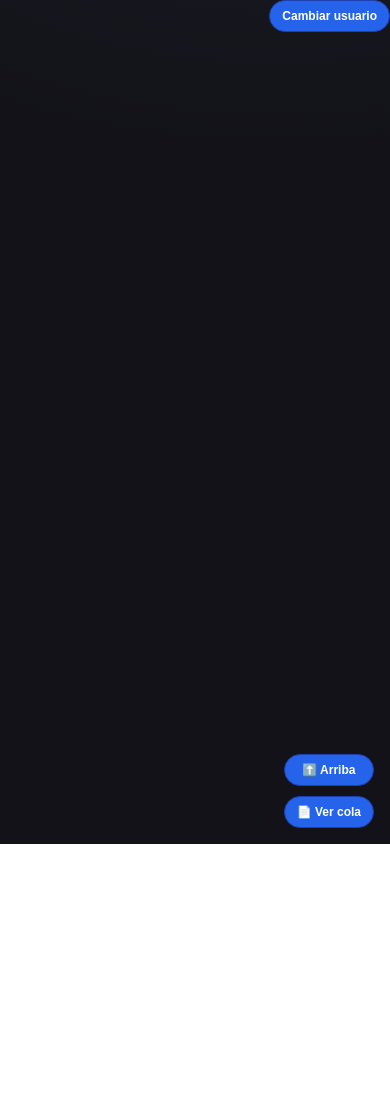
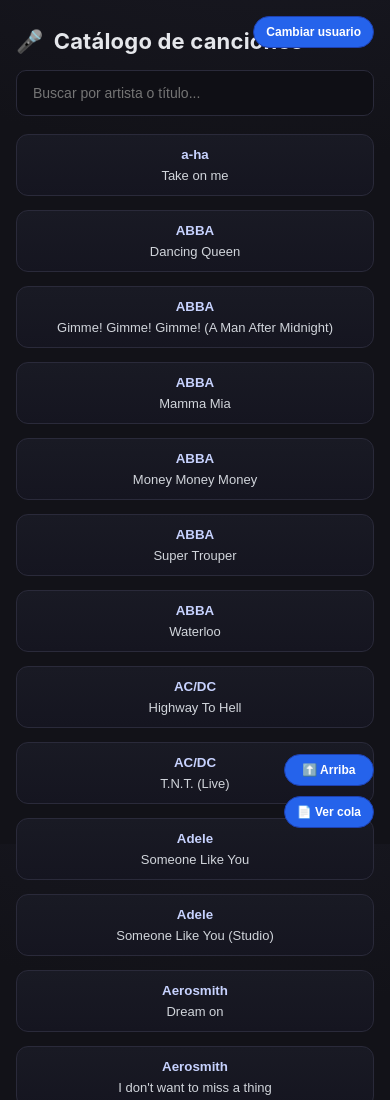
Before and after one commit to Gataz0/Cat-logo-Karaoke, a plain HTML site: page index.html in a window 390 px wide. Shown: the top 1100 px of the page. Before the commit the page ends 844 px from the top, so only its background shows below. Drawn offline with Linux system fonts and the light colour scheme; no server answers.

Commit message:
Add files via upload

```diff
--- a/index.html
+++ b/index.html
@@ -80,26 +80,24 @@
     .ok .icon{background:rgba(34,197,94,.15)}
     .err .icon{background:rgba(239,68,68,.15)}
     @keyframes pop{to{transform:translate(-50%,-50%) scale(1)}}
-
-@media (max-width: 520px) {
-  .change-user-btn {
-    position: static !important;
-    margin-bottom: 10px;
-    align-self: flex-end;
-  }
-  .header-controls {
-    display: flex;
-    justify-content: flex-end;
-  }
-}
-</style>
+  </style>
 </head>
 <body>
-
-<div class="header-controls">
-<button class="chip change-user-btn" onclick="changeUsername()">Cambiar usuario</button>
+<div class="container">
+<div style="position:absolute; top:16px; right:16px;">
+<button class="chip" onclick="changeUsername()">Cambiar usuario</button>
 </div>
 
+<div class="title"><span>🎤</span> Catálogo de canciones</div>
+<div class="search-bar">
+<input autocomplete="off" class="search-input" id="search" placeholder="Buscar por artista o título..." type="text"/>
+</div>
+<div class="grid" id="cards"></div>
+<div class="section" id="queueSection">
+<h3>📜 Cola de peticiones</h3>
+<div class="queue" id="queue"></div>
+</div>
+</div>
 <div class="fab">
 <button class="chip" onclick="window.scrollTo({top:0,behavior:'smooth'})">⬆️ Arriba</button>
 <button class="chip" onclick="document.getElementById('queueSection').scrollIntoView({behavior:'smooth'})">📄 Ver cola</button>
```
